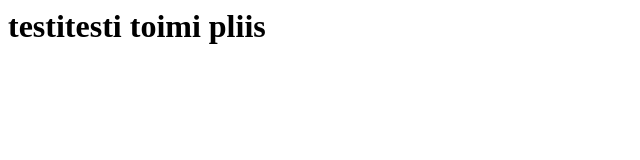
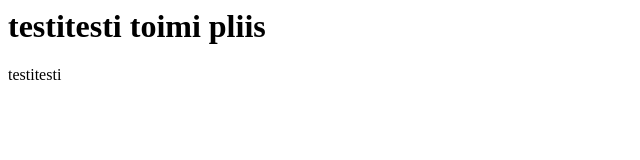
Before and after one commit to Malii98/nettisivu, a plain HTML site: page index.html in a window 1280 px wide. Shown: the full height of the page, 0-640 px from the left. Drawn offline with Linux system fonts and the light colour scheme.

Commit message:
Update index.html

```diff
--- a/index.html
+++ b/index.html
@@ -1 +1,2 @@
 <h1>testitesti toimi pliis</h1>
+<p>testitesti</p>
```
